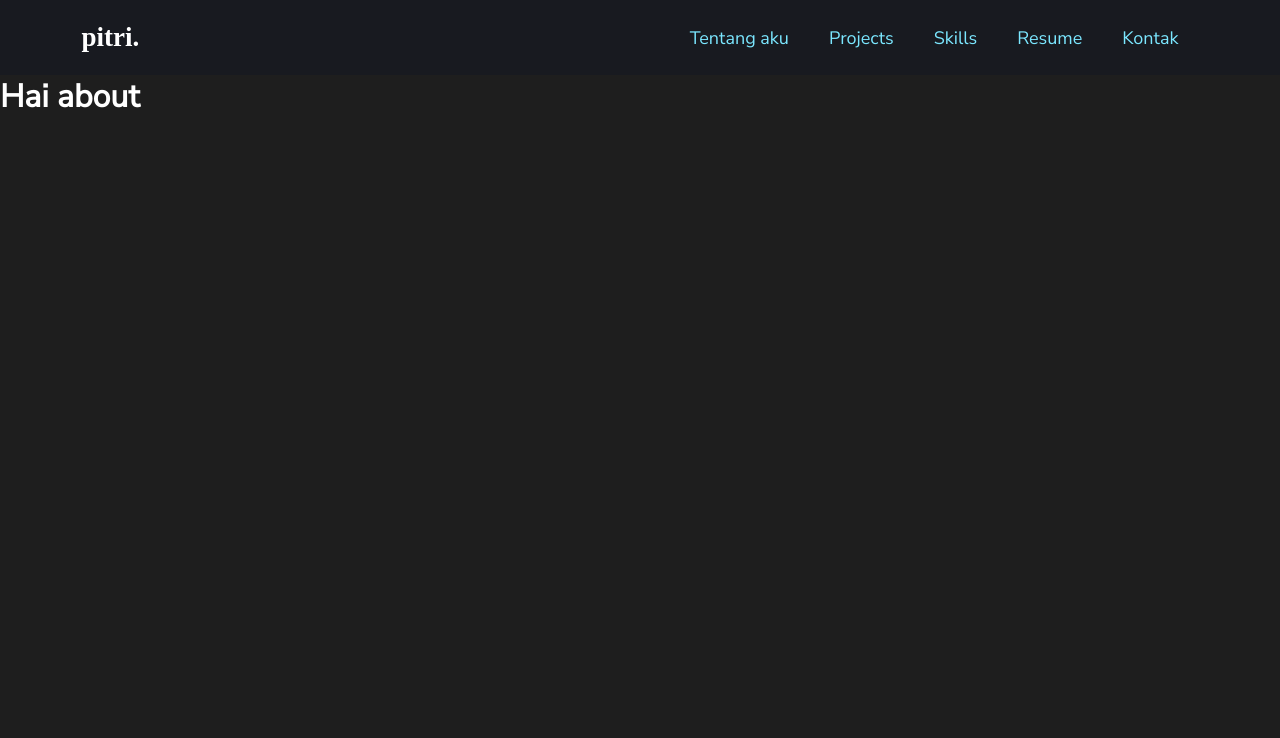
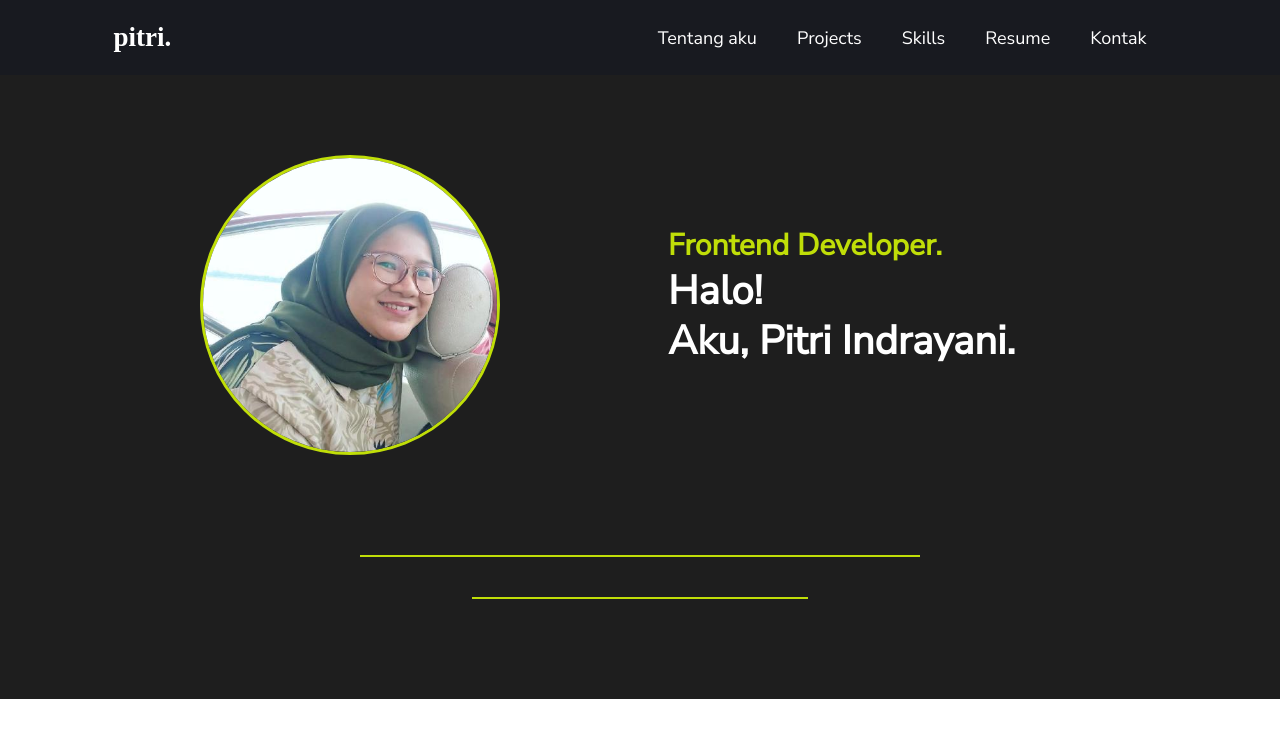
Before and after one commit to indrayanipitri/my-porto, a React (Create React App) app: page / in a window 1280 px wide. Shown: the top 738 px of the page. Built offline with nearby package versions, Linux system fonts and the light colour scheme; the HTML template or start-up script is replaced by a standard one; a web font is replaced by a local one.

Commit message:
create jumbotron, line, and page about

```diff
--- a/src/App.css
+++ b/src/App.css
@@ -10,14 +10,11 @@
   background-color: #1E1E1E;
   font-family: 'Nunito Sans', sans-serif;
   color: #fff;
-  height: 100vh;
+  height: auto;
 
 }
 
 /* Navbar */
-
-
-
 .nav {
   display: flex;
   justify-content: space-around;
@@ -35,7 +32,7 @@
   display: flex;
   justify-content: flex-end;
   list-style: none;
-  width: 70%;
+  width: 60%;
 }
 
 
@@ -44,7 +41,7 @@
 .skills,
 .resume,
 .contact {
-  color: #7BE7FF;
+  color: white;
   text-decoration: none;
   padding:  10px 10px;
   margin: 0 10px;
@@ -52,7 +49,7 @@
 }
 
 .nav-links a:hover {
-  color: white;
+  color: #7BE7FF;
 }
 
 .mobile-menu {
@@ -109,3 +106,61 @@
   border: none;
 }
 }
+
+/* Section */
+.section {
+  padding: 50px 80px;
+}
+
+/* Line */
+.line-1 {
+  width: 50%;
+  margin: 100px auto 40px;
+  border: 1px solid #C0DE08;
+}
+.line-2 {
+  width: 30%;
+  margin: 0 auto 50px;
+  border: 1px solid #C0DE08;
+}
+
+/* Jumbotron */
+.jumbotron {
+  display: flex;
+  justify-content: space-around;
+  padding-top: 30px;
+}
+
+.img-profile{
+  display: flex;
+  width: 30%;
+  justify-content: flex-end;
+}
+
+.img-profile img {
+  width: 300px;
+  border-radius: 50%;
+  border: 3px solid #C0DE08;
+}
+
+
+.jumbotron .my-name {
+ width: 40%;
+ padding: 70px 0;
+
+}
+
+.my-name h2{
+  font-size: 30px;
+  color: #C0DE08;
+}
+
+.my-name h1 {
+  font-size: 40px;
+  line-height: 50px;
+}
+
+.title {
+  font-size: 28px;
+  color: #C0DE08;
+}
--- a/src/App.js
+++ b/src/App.js
@@ -1,6 +1,6 @@
 import './App.css';
 import { Routes, Route, Outlet } from 'react-router-dom';
-import AboutMe from './pages/AboutMe';
+import Home from './pages/Home';
 import Projects from './pages/Projects';
 import Tech from './pages/Tech';
 import Resume from './pages/Resume';
@@ -13,7 +13,7 @@ function App() {
       <Navbar />
       <Outlet />
       <Routes>
-        <Route path='/' element={<AboutMe />}/>
+        <Route path='/' element={<Home />}/>
         <Route path='projects' element={<Projects />}/>
         <Route path='tech' element={<Tech />}/>
         <Route path='resume' element={<Resume />}/>
--- /dev/null
+++ b/src/Line/Line.js
@@ -0,0 +1,6 @@
+export default function Line() {
+    return <>
+    <hr className="line-1"/>
+    <hr className="line-2"/>
+    </>
+}
--- a/src/pages/AboutMe.js
+++ /dev/null
@@ -1,3 +0,0 @@
-export default function AboutMe() {
-    return <h1>Hai about</h1>
-}
--- a/src/pages/Contact.js
+++ b/src/pages/Contact.js
@@ -1,3 +1,8 @@
 export default function Contact() {
-    return <h1>Hai contact</h1>
+    return <>
+    <section className="section">
+        <h1>Hai contact</h1>
+    </section>
+
+    </>
 }
--- /dev/null
+++ b/src/pages/Home.js
@@ -0,0 +1,22 @@
+import imgProfile from '../images/pipit.png'
+import Line from '../Line/Line'
+
+export default function Home() {
+    return <>
+    <section className="section">
+        <div className='jumbotron'>
+            <div className="img-profile">
+                <img src={imgProfile} alt="" />
+            </div>
+            <div className='my-name'>
+                <h2>Frontend Developer.</h2>
+                <h1>Halo!
+                <br/>
+                Aku, Pitri Indrayani.</h1>
+            </div>
+        </div>
+    <Line/>
+    </section>
+
+    </>
+}
--- a/src/pages/Projects.js
+++ b/src/pages/Projects.js
@@ -1,3 +1,8 @@
 export default function Projects() {
-    return <h1>Hai projects</h1>
+    return <>
+    <section className="section">
+        <h1>Hai projects</h1>
+    </section>
+
+    </>
 }
--- a/src/pages/Resume.js
+++ b/src/pages/Resume.js
@@ -1,3 +1,8 @@
 export default function AboutResumeMe() {
-    return <h1>Hai resume</h1>
+    return <>
+    <section className="section">
+        <h1>Hai resume</h1>
+    </section>
+
+    </>
 }
--- a/src/pages/Tech.js
+++ b/src/pages/Tech.js
@@ -1,3 +1,8 @@
 export default function Tech() {
-    return <h1>Hai tech</h1>
+    return <>
+    <section className="section">
+        <h1>Hai skills</h1>
+    </section>
+
+    </>
 }
```
Also changed, not shown: src/pages/About.js (added, +10 -0 lines), src/images/pipit.png (added).
